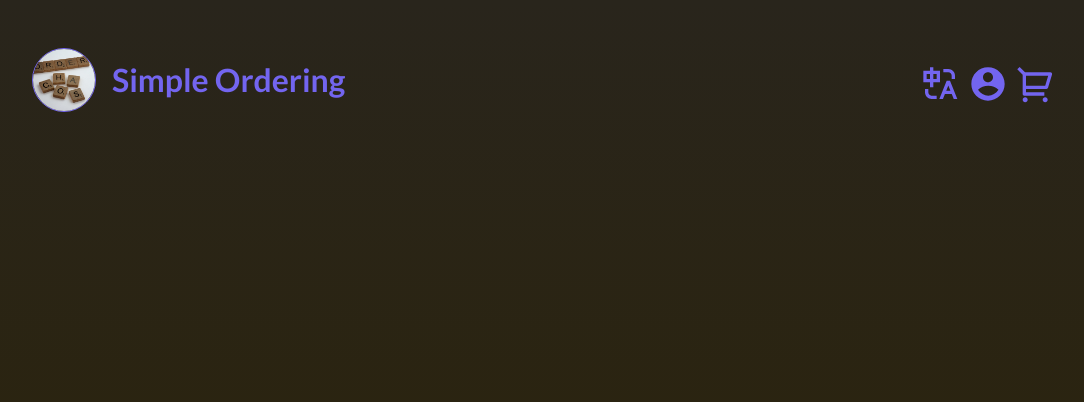
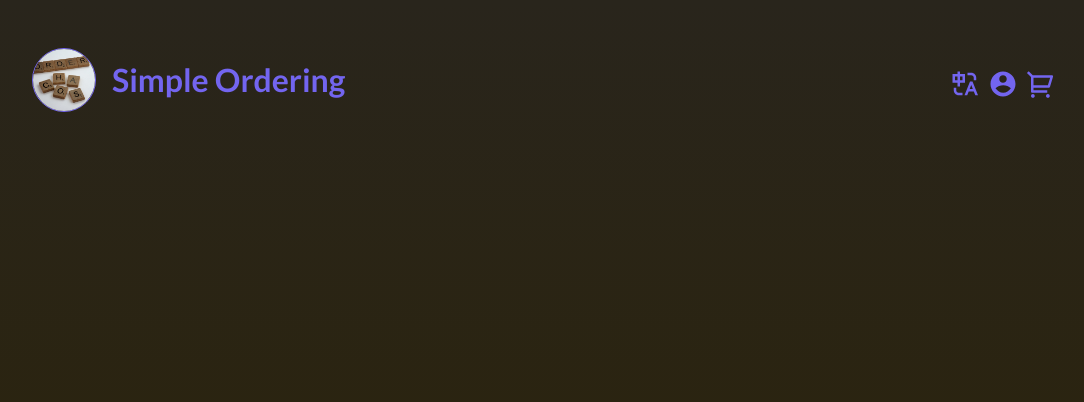
Before and after one commit to jeff0518/ordering-system, a React (Vite) app: page / in a window 1280 px wide. Shown: the top 402 px of the page, without its empty margins (96-1180 px from the left). Built offline with nearby package versions, Linux system fonts and the light colour scheme.

Commit message:
feat: 完成header

```diff
--- a/src/components/layout/Footer.module.scss
+++ /dev/null
@@ -1,2 +0,0 @@
-@use "/src/styles/colors" as color;
-@import "/src//styles/mixin";
--- a/src/components/layout/Header.module.scss
+++ b/src/components/layout/Header.module.scss
@@ -7,7 +7,7 @@
   padding: 3rem 10%;
 
   .title {
-    width: 80%;
+    width: 70%;
     display: flex;
     align-items: center;
     gap: 1rem;
@@ -24,14 +24,11 @@
       @include text-styles(2rem, 500, color.$brand-color);
     }
   }
-
-  nav {
-    display: none;
-  }
 }
 
 @media screen and (min-width: 768px) {
   .header_container {
+    display: flex;
     justify-content: space-between;
     align-items: center;
     nav {
--- a/src/components/layout/NavigationBar.module.scss
+++ b/src/components/layout/NavigationBar.module.scss
@@ -2,7 +2,45 @@
 @import "/src//styles/mixin";
 
 .navigationBar_container {
-  width: 100%;
-  display: flex;
-  gap: 0.5rem;
+  .other {
+    width: 6rem;
+    height: 2rem;
+    border-radius: 30px;
+    position: fixed;
+    top: 1.5rem;
+    right: 0.5rem;
+    background-color: color.$gray-7;
+    z-index: 10;
+    @include center-both;
+  }
+
+  .shoppingCar {
+    width: 3rem;
+    height: 3rem;
+    border-radius: 50%;
+    position: fixed;
+    bottom: 3rem;
+    right: 2rem;
+    object-fit: contain;
+    background-color: color.$gray-7;
+    z-index: 10;
+    @include center-both;
+  }
 }
+
+@media screen and (min-width: 768px) {
+  .navigationBar_container {
+    .shoppingCar {
+      all: unset;
+    }
+
+    .other {
+      all: unset;
+      display: flex;
+      gap: 0.5rem;
+    }
+    width: 100%;
+    display: flex;
+    gap: 0.5rem;
+  }
+}
--- a/src/components/layout/NavigationBar.tsx
+++ b/src/components/layout/NavigationBar.tsx
@@ -10,15 +10,19 @@ import style from "./NavigationBar.module.scss";
 function NavigationBar() {
   return (
     <nav className={style.navigationBar_container}>
+      <div className={style.other}>
         <ButtonUI btnStyle="btn__link">
-        <RiTranslate size={40} />
+          <RiTranslate size={30} />
         </ButtonUI>
         <ButtonUI btnStyle="btn__link">
-        <RiAccountCircleFill size={40} />
+          <RiAccountCircleFill size={30} />
         </ButtonUI>
+      </div>
+      <div className={style.shoppingCar}>
         <ButtonUI btnStyle="btn__link">
-        <RiShoppingCart2Line size={40} />
+          <RiShoppingCart2Line size={30} />
         </ButtonUI>
+      </div>
     </nav>
   );
 }
```
Also changed, not shown: src/components/layout/Footer.tsx (deleted, +0 -9 lines). Lines whose indentation alone changed are shown as unchanged.
